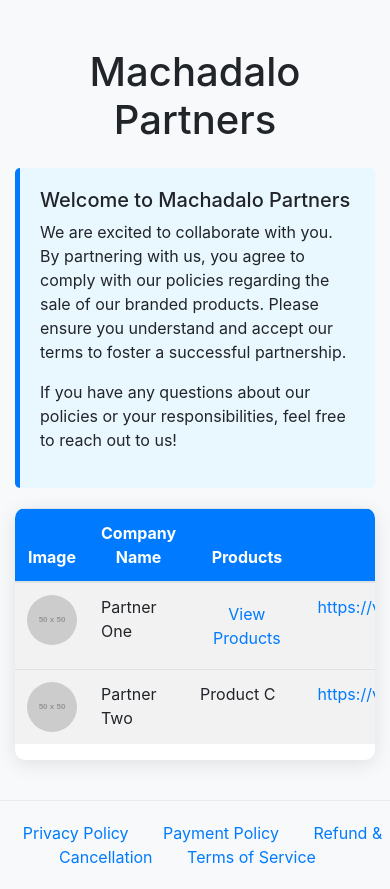
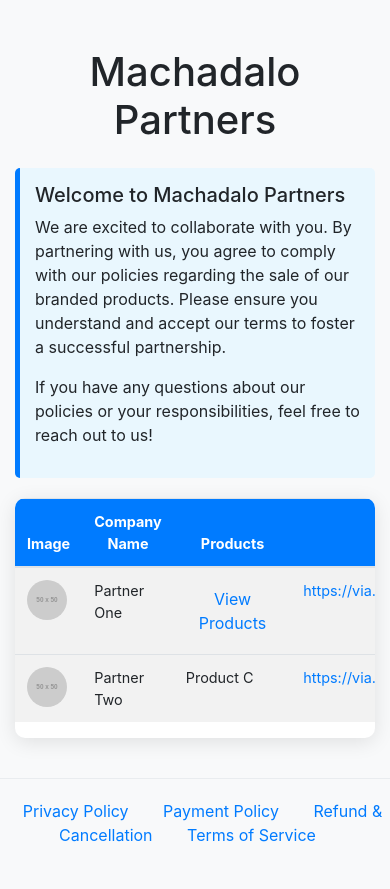
Before and after one commit to ErAayushsingh/md-partners, a plain HTML site: page index.html in a window 390 px wide. After the commit the page ends 867 px from the top, so only its background shows below. Drawn offline with nearby package versions, Linux system fonts and the light colour scheme; placeholder pictures from the web are drawn by us.

Commit message:
Update index.html

```diff
--- a/index.html
+++ b/index.html
@@ -62,6 +62,18 @@
         }
         .footer a:hover {
             text-decoration: underline;
+        }
+        @media (max-width: 768px) {
+            .description {
+                padding: 15px;
+            }
+            .table th, .table td {
+                font-size: 0.9rem;
+            }
+            .partner-image, .product-image {
+                width: 40px;
+                height: 40px;
+            }
         }
     </style>
 </head>
@@ -184,6 +196,5 @@
     </script>
     <script src="https://code.jquery.com/jquery-3.5.1.slim.min.js"></script>
     <script src="https://cdn.jsdelivr.net/npm/bootstrap@4.5.2/dist/js/bootstrap.bundle.min.js"></script>
-
 </body>
 </html>
```
